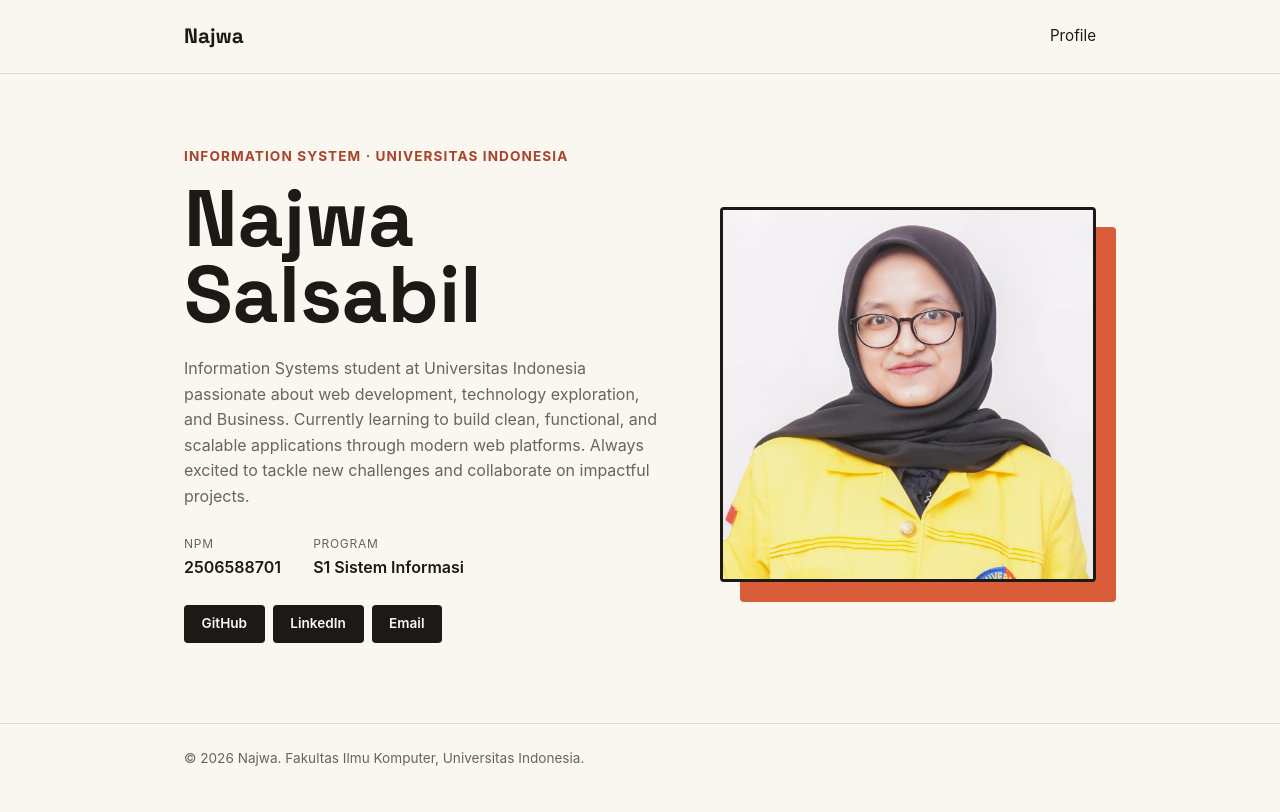
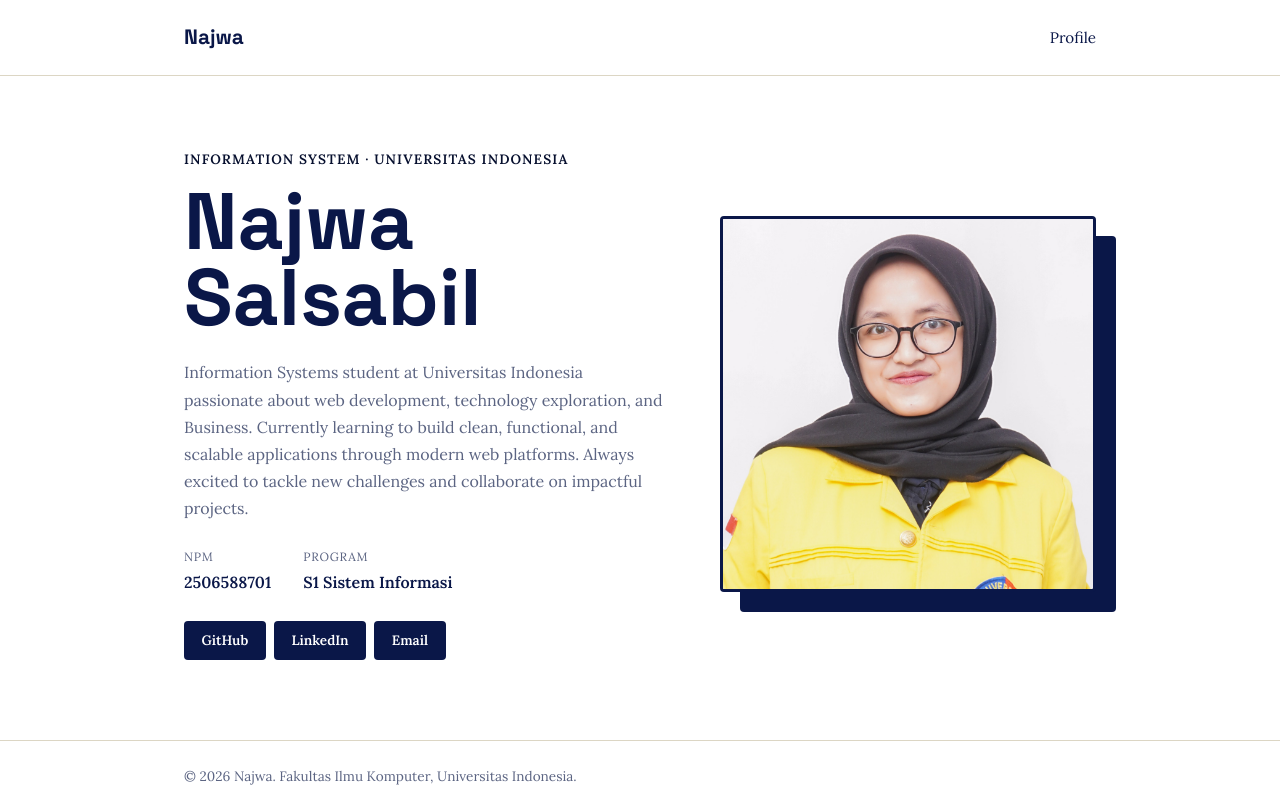
Before and after one commit to najwa-salsabil/myportofolio, a Django app: page / in a window 1280 px wide. Before the commit the page ends 766 px from the top, so only its background shows below. Run offline with Django 5.2, Linux system fonts and the light colour scheme.

Commit message:
Update color palette

```diff
--- a/static/css/style.css
+++ b/static/css/style.css
@@ -5,23 +5,25 @@
 }
 
 :root {
-    --ink: #1c1917;
-    --paper: #faf6f0;
-    --accent: #d95d39;
-    --accent-dark: #a8442a;
-    --line: #e3d9c9;
-    --text-muted: #6b6459;
+    --ink: #0a1748;
+    --ink-soft:#132866;
+    --paper: #ffffff;
+    --cream: #f6f1e2;
+    --accent: #0a1748;
+    --accent-dark: #060f2e;
+    --line: #dcd6c4;
+    --text-muted: #5b6482;
     --radius: 4px;
 }
 
 body {
-    font-family: -apple-system, "Segoe UI", Roboto, Helvetica, Arial, sans-serif;
+    font-family: "Lora", Georgia, "Times New Roman", serif;
     color: var(--ink);
     background-color: var(--paper);
-    line-height: 1.6;
+    line-height: 1.7;
 }
 
-h1, .brand {
+h1, h2, h3, .brand {
     font-family: "Space Grotesk", -apple-system, sans-serif;
 }
 
--- a/templates/index.html
+++ b/templates/index.html
@@ -6,7 +6,7 @@
     <title>Najwa - Portfolio</title>
     <link rel="preconnect" href="https://fonts.googleapis.com">
     <link rel="preconnect" href="https://fonts.gstatic.com" crossorigin>
-    <link href="https://fonts.googleapis.com/css2?family=Space+Grotesk:wght@500;700&display=swap" rel="stylesheet">
+    <link href="https://fonts.googleapis.com/css2?family=Space+Grotesk:wght@500;700&family=Lora:ital,wght@0,400;0,600;1,400&display=swap" rel="stylesheet">
     <link rel="stylesheet" href="/static/css/style.css">
 </head>
 <body>
```
